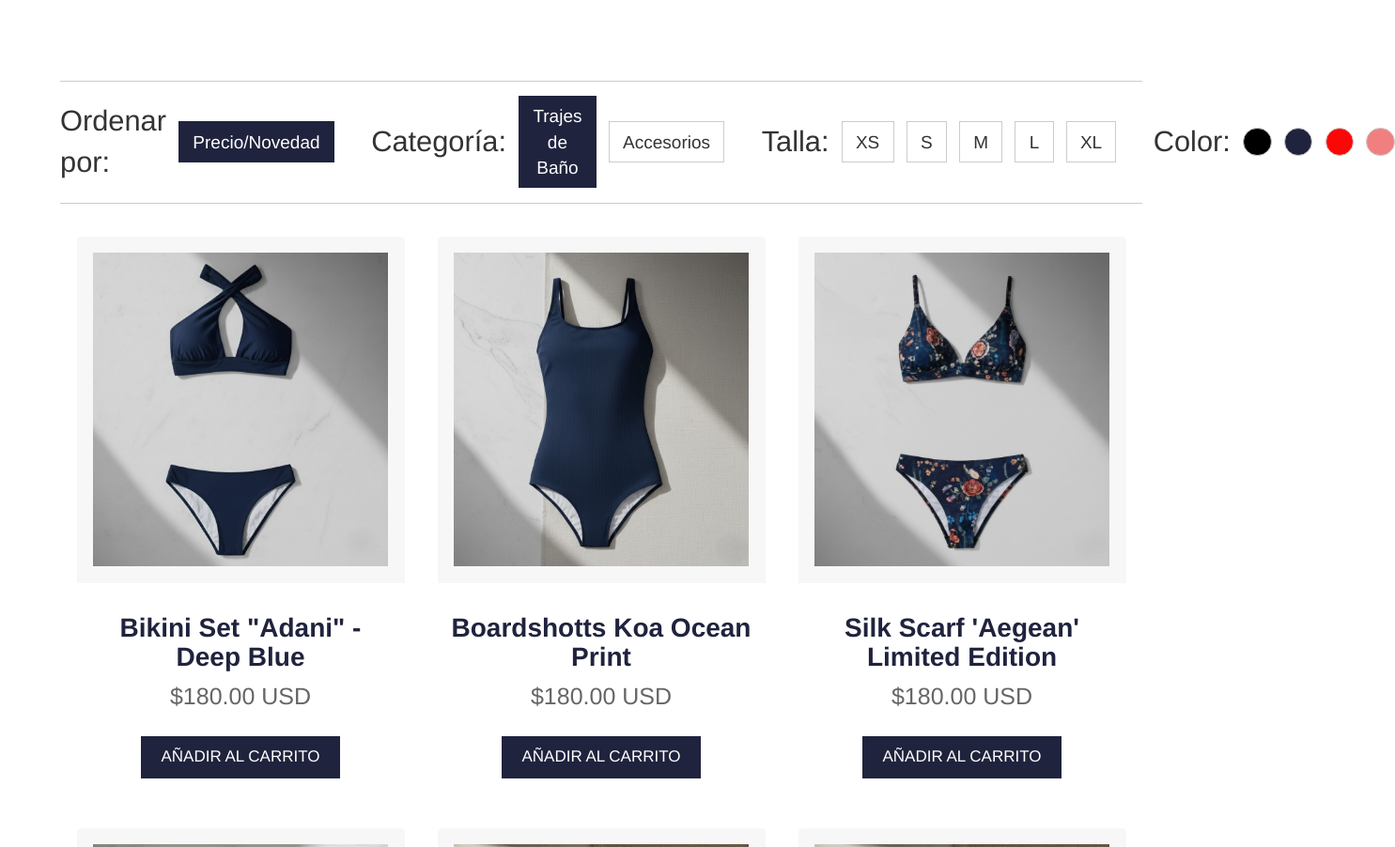
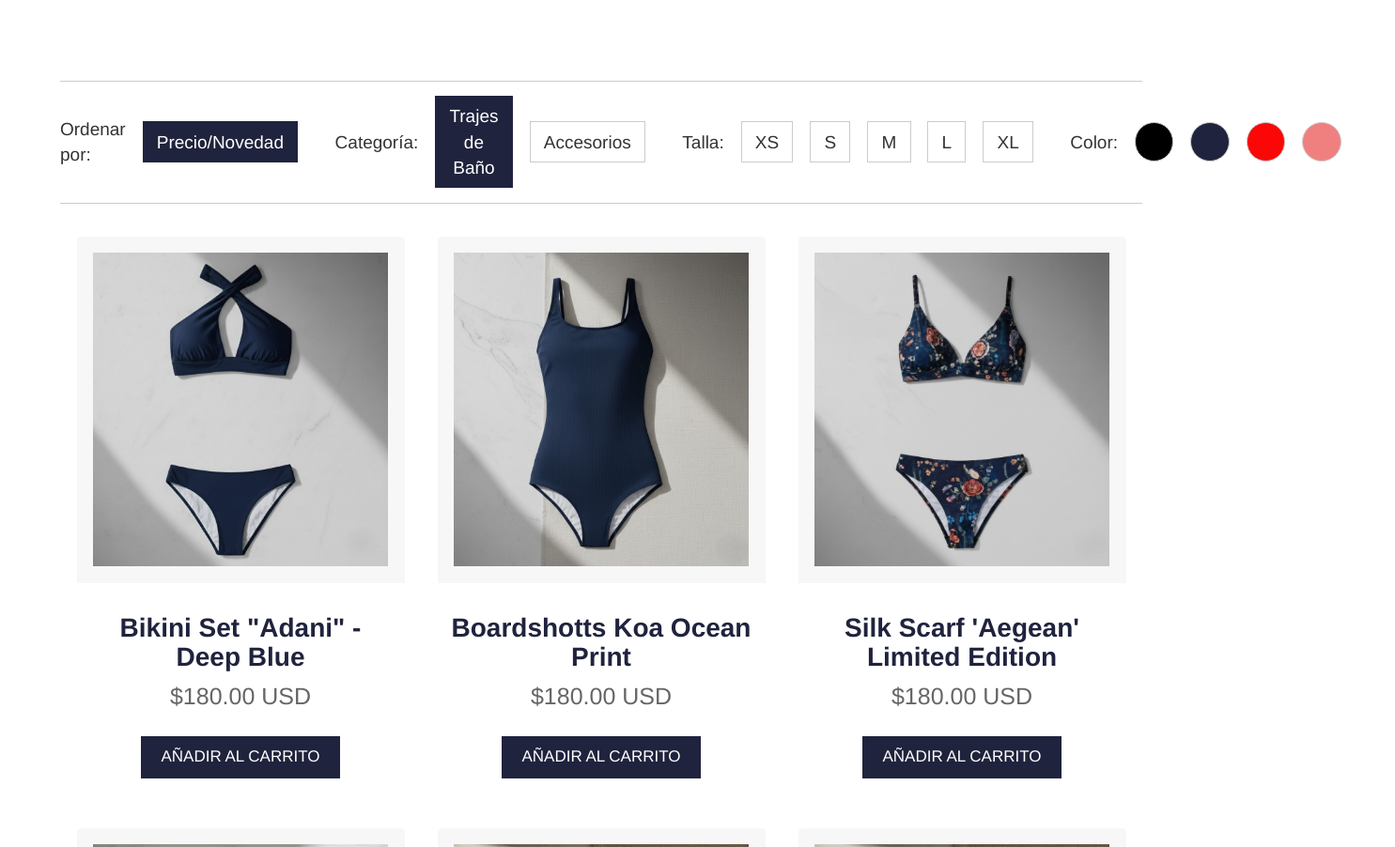
Before and after one commit to kevinGit-Cas/Royalty-Waves, a plain HTML site: page tienda.html in a window 1280 px wide. Shown: the part 818-1720 px from the top of the page at 94% size, 1485 px wide, since content can reach past the window. Drawn offline with nearby package versions, Linux system fonts and the light colour scheme.

Commit message:
Update tienda.css

```diff
--- a/tienda.css
+++ b/tienda.css
@@ -125,12 +125,14 @@ header{
     display: flex;
     align-items: center;
     gap: 0.9375em;
+    font-size: 1.9rem
 }
 
 .etiqueta {
     font-size: 2.2em;
     font-weight: 500;
     color: #333;
+    font-size: 1.9rem
 }
 
 .filtro-btn {
```
